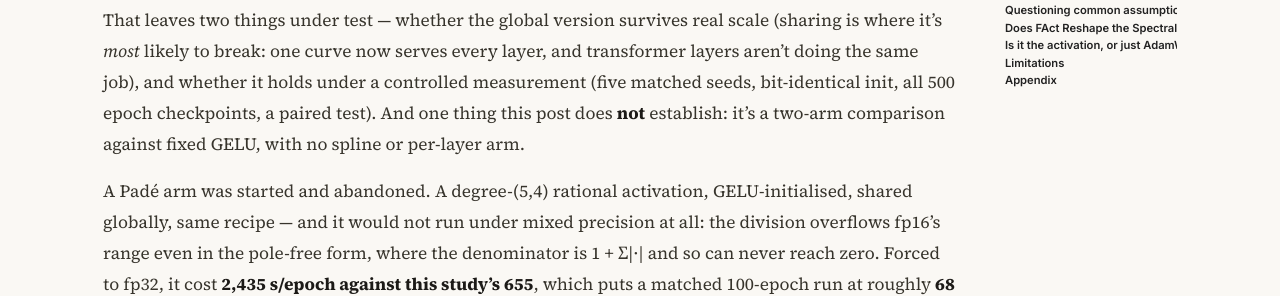
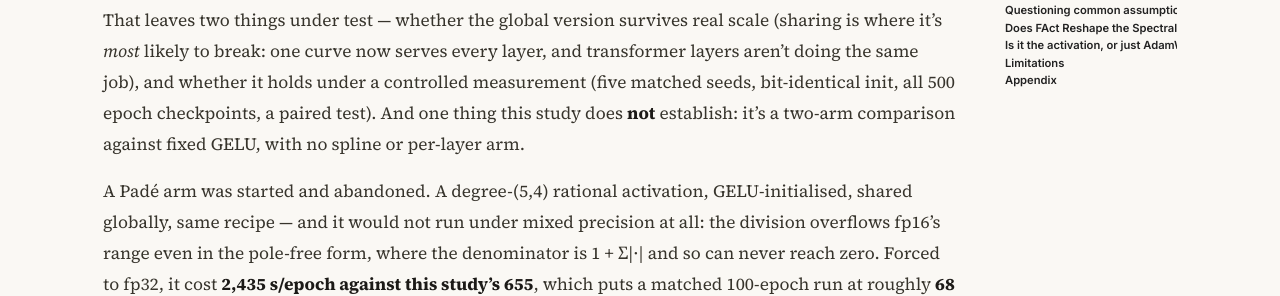
Before and after one commit to Arunprakash-A/Arunprakash-a.github.io, a Jekyll site: the page built from _posts/2026-08-11-learnable-activations-might-have-better-loss-landscape.md, in a window 1280 px wide and 900 px high, scrolled down 4750 px. Shown: the part 221-517 px from the top of the window. Built offline with Jekyll 4.4.1, drawn with Linux system fonts in a browser that asks for light colours; nearby versions of some CDN libraries.

Commit message:
Say 'this study' consistently throughout
Co-Authored-By: Claude Opus 5 <noreply@anthropic.com>

```diff
--- a/_posts/2026-08-11-learnable-activations-might-have-better-loss-landscape.md
+++ b/_posts/2026-08-11-learnable-activations-might-have-better-loss-landscape.md
@@ -153,7 +153,7 @@ That leaves two things under test — whether the global version survives real
 scale (sharing is where it's *most* likely to break: one curve now serves
 every layer, and transformer layers aren't doing the same job), and whether
 it holds under a controlled measurement (five matched seeds, bit-identical
-init, all 500 epoch checkpoints, a paired test). And one thing this post does
+init, all 500 epoch checkpoints, a paired test). And one thing this study does
 **not** establish: it's a two-arm comparison against fixed GELU, with no
 spline or per-layer arm.
 
@@ -425,7 +425,7 @@ FlashAttention for learnable activations yet — we'd like there to be. 🙂
 <summary style="cursor:pointer; padding:10px 0"><b>A. How the prior work reports its results</b></summary>
 <div markdown="1" style="padding:4px 0 8px">
 
-Since this post leans on seeds, per-epoch tracking and wall-clock honesty, it
+Since this study leans on seeds, per-epoch tracking and wall-clock honesty, it
 seems only fair to ask how the work in the table above reports *its* results.
 Compiled in August 2026 by reading each paper and, where one exists, its
 repository — so it reflects those versions and may miss later updates.
@@ -459,7 +459,7 @@ expensive: PAU divides, KAN evaluates splines, the Fourier line calls
 transcendentals. The 2.2× above is not a flattering number, but it appears to
 be one of the few published at all.
 
-**Two places this post is not ahead.** APL ran **55 initializations**, an
+**Two places this study is not ahead.** APL ran **55 initializations**, an
 order of magnitude past the five here — "unusually many seeds" is not a claim
 available to us in general, only at ImageNet scale. And plotting a
 convergence curve is common: PAU, rational nets, F-KAN, STAF and GAAF all do
```
